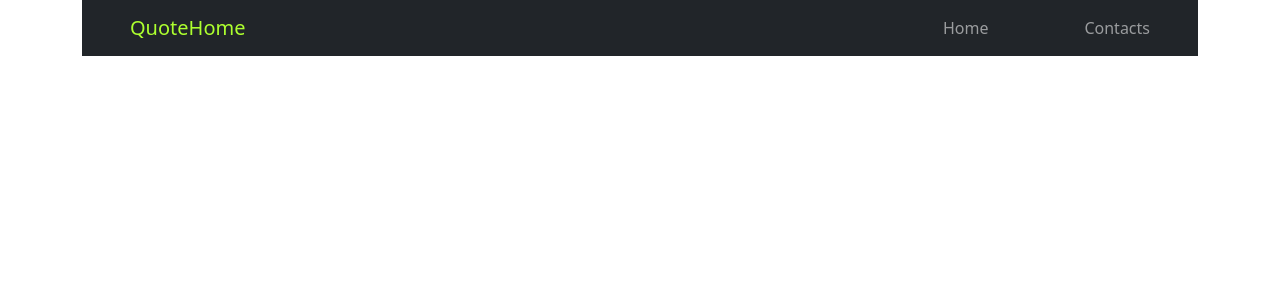
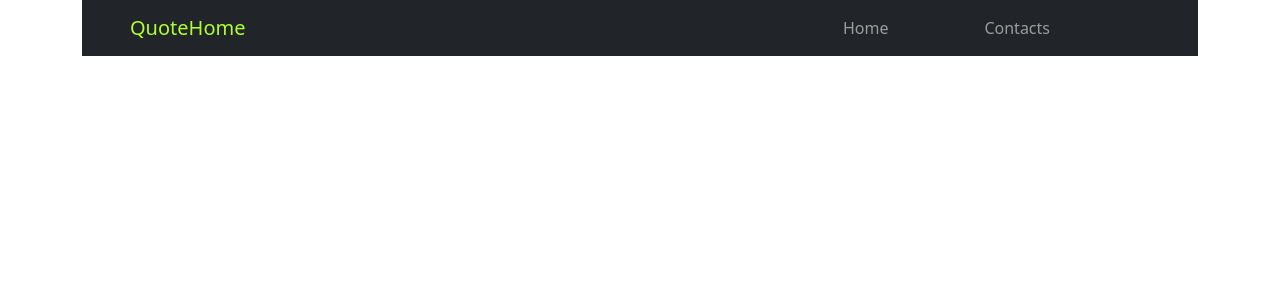
Before and after one commit to CharlesMuvaka/quoteHome, an Angular app: page / in a window 1280 px wide. Shown: the top 300 px of the page. Built offline with nearby package versions, Linux system fonts and the light colour scheme.

Commit message:
st: add margin right property to the nav links parent element

```diff
--- a/src/app/app.component.css
+++ b/src/app/app.component.css
@@ -0,0 +1,3 @@
+#myNav{
+    margin-right: 100px;
+}
```
